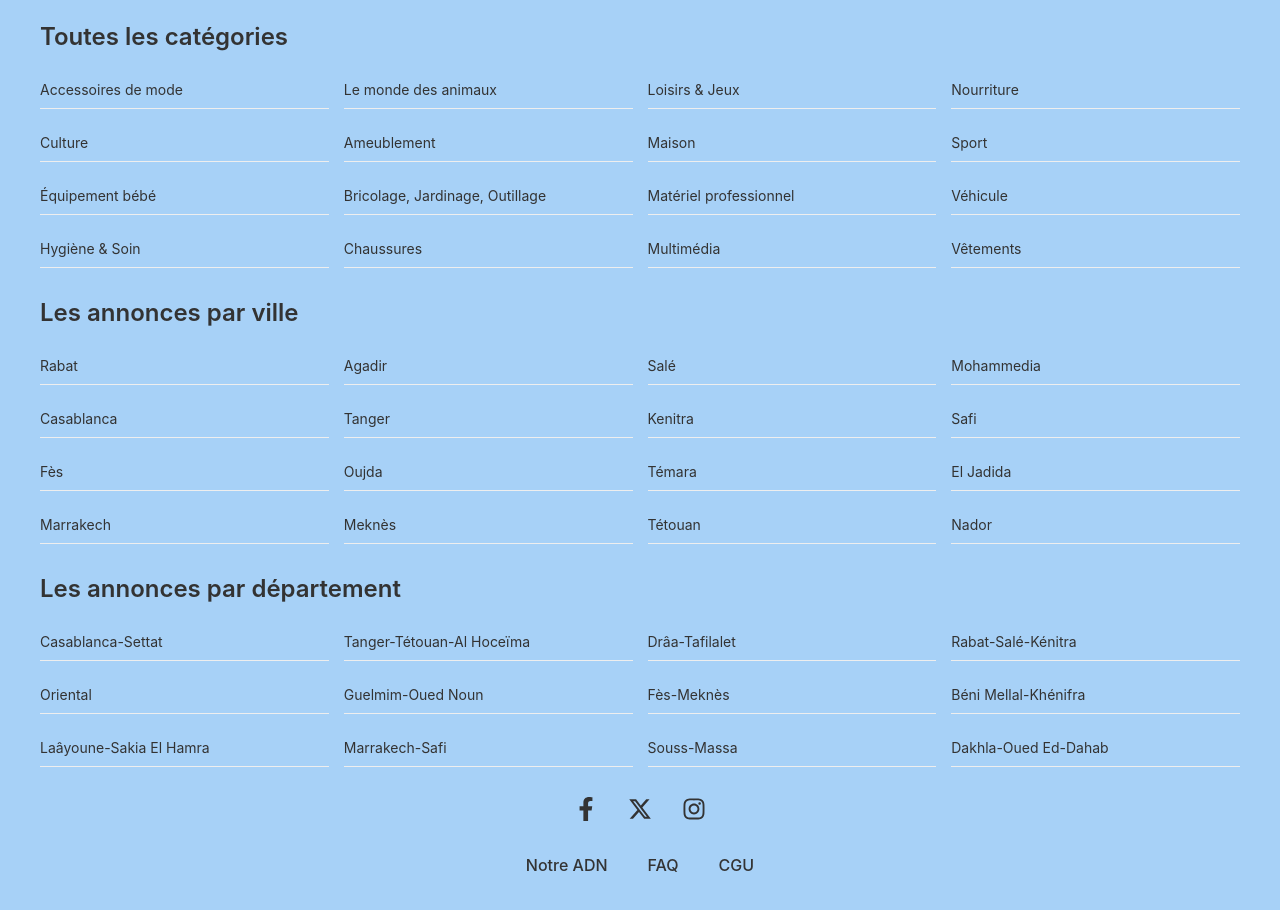
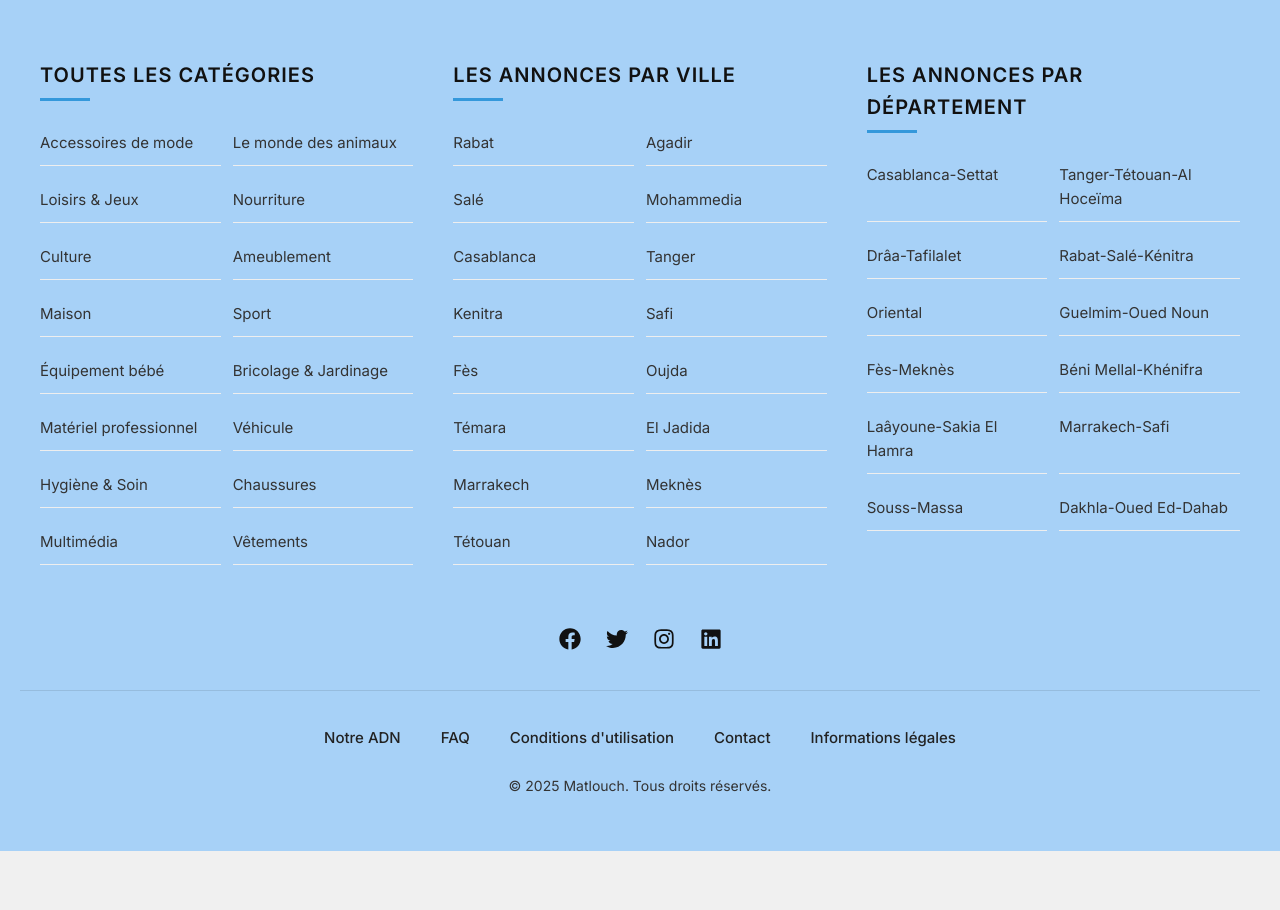
Before and after one commit to haytamnajim/matlou7ch-app, a React (Create React App) app: page / in a window 1280 px wide. Shown: the part 3920-4830 px from the top of the page. After the commit the page ends 4771 px from the top, so only its background shows below. Built offline with nearby package versions, Linux system fonts and the light colour scheme.

Commit message:
Refactoriser la logique et les styles du pied de page ; mettre à jour les icônes et les liens des réseaux sociaux

```diff
--- a/src/App.js
+++ b/src/App.js
@@ -39,32 +39,13 @@ function App() {
 function AppContent() {
   const location = useLocation();
 
-  // Pages qui utilisent le SimpleFooter
-  const simpleFooterPages = [
-    '/catalogue',
-    '/favoris',
-    '/messages',
-    '/profile',
-    '/mes-annonces',
-    '/profil-public',
-    '/modifier-profil',
-    '/parametres',
-    '/parametres/notifications',
-    '/parametres/email',
-    '/parametres/mot-de-passe',
-    '/parametres/utilisateurs-bloques',
-    '/parametres/supprimer-compte',
-    '/post-ad',
-    '/contact',
-    '/informations-legales'
-  ];
-
-  // Pages qui utilisent le Footer complet
-  const fullFooterPages = ['/', '/notre-adn', '/faq', '/cgu'];
+  // Pages qui utilisent le Footer complet (uniquement ces 3 pages)
+  const fullFooterPages = ['/', '/catalogue', '/notre-adn'];
 
   // Déterminer quel footer utiliser
-  const useSimpleFooter = simpleFooterPages.some(path => location.pathname.startsWith(path));
-  const useFullFooter = fullFooterPages.includes(location.pathname);
+  const useFullFooter = fullFooterPages.some(path => location.pathname === path);
+  // Toutes les autres pages utilisent le SimpleFooter
+  const useSimpleFooter = !useFullFooter;
 
   return (
     <div className="app-container">
@@ -94,7 +75,7 @@ function AppContent() {
         </Routes>
       </main>
       {useSimpleFooter && <SimpleFooter />}
-      {useFullFooter && <Footer type={location.pathname === '/' ? 'home' : 'catalogue'} />}
+      {useFullFooter && <Footer type={location.pathname === '/' ? 'home' : location.pathname === '/catalogue' ? 'catalogue' : 'notre-adn'} />}
     </div>
   );
 }
--- a/src/components/Footer.css
+++ b/src/components/Footer.css
@@ -1,80 +1,132 @@
+@import url('https://fonts.googleapis.com/css2?family=Inter:wght@400;500;600&display=swap');
+
 .app-footer {
   background-color: #a7d1f7;
-  padding: 40px 20px;
-  margin-top: 40px;
+  color: #111;
+  padding: 60px 20px 40px;
+  margin-top: 60px;
+  box-shadow: 0 -5px 15px rgba(0, 0, 0, 0.05);
+  font-family: 'Inter', sans-serif;
+  line-height: 1.6;
 }
 
 .footer-content {
   max-width: 1200px;
   margin: 0 auto;
+  display: grid;
+  grid-template-columns: repeat(auto-fit, minmax(250px, 1fr));
+  gap: 40px;
 }
 
 .footer-section {
-  margin-bottom: 30px;
+  margin-bottom: 20px;
 }
 
 .footer-title {
-  font-size: 24px;
-  color: #333;
+  font-size: 20px;
+  color: #111;
   margin-bottom: 20px;
   font-weight: 600;
+  text-transform: uppercase;
+  letter-spacing: 1px;
+  position: relative;
+  padding-bottom: 10px;
+}
+
+.footer-title::after {
+  content: '';
+  position: absolute;
+  left: 0;
+  bottom: 0;
+  width: 50px;
+  height: 3px;
+  background-color: #3498db;
 }
 
 .footer-grid {
   display: grid;
-  grid-template-columns: repeat(4, 1fr);
-  gap: 15px;
+  grid-template-columns: repeat(2, 1fr);
+  gap: 12px;
 }
 
 .footer-link {
-  color: #333;
+  color: #222;
   text-decoration: none;
-  font-size: 14px;
-  transition: color 0.2s;
+  font-size: 15px;
+  transition: all 0.3s ease;
+  display: block;
+  padding: 4px 0;
 }
 
 .footer-link:hover {
-  color: #4a56e2;
-  text-decoration: underline;
+  color: #3498db;
+  transform: translateX(5px);
 }
 
 .footer-social {
   display: flex;
   justify-content: center;
-  gap: 30px;
-  margin: 30px 0;
+  gap: 25px;
+  margin: 40px 0 30px;
 }
 
 .social-icon {
-  color: #333;
-  transition: color 0.2s;
+  color: #111;
+  font-size: 22px;
+  transition: all 0.3s ease;
 }
 
 .social-icon:hover {
-  color: #4a56e2;
+  color: #3498db;
+  transform: translateY(-5px);
+}
+
+.footer-bottom {
+  text-align: center;
+  padding-top: 30px;
+  margin-top: 30px;
+  border-top: 1px solid rgba(0, 0, 0, 0.1);
 }
 
 .footer-links {
   display: flex;
   justify-content: center;
-  gap: 40px;
-  margin-top: 20px;
+  flex-wrap: wrap;
+  gap: 20px;
+  margin-bottom: 20px;
 }
 
 .footer-page-link {
-  color: #333;
+  color: #222;
   text-decoration: none;
-  font-size: 16px;
+  font-size: 15px;
   font-weight: 500;
   transition: color 0.2s;
+  padding: 5px 10px;
 }
 
 .footer-page-link:hover {
-  color: #4a56e2;
+  color: #3498db;
+}
+
+.footer-copyright {
+  color: #333;
+  font-size: 14px;
+  font-weight: 400;
 }
 
 /* Responsive */
+@media (max-width: 992px) {
+  .footer-content {
+    grid-template-columns: repeat(2, 1fr);
+  }
+}
+
 @media (max-width: 768px) {
+  .footer-content {
+    grid-template-columns: 1fr;
+  }
+
   .footer-grid {
     grid-template-columns: repeat(2, 1fr);
   }
--- a/src/components/Footer.jsx
+++ b/src/components/Footer.jsx
@@ -1,12 +1,13 @@
 import React from 'react';
 import { Link } from 'react-router-dom';
+import { FaFacebook, FaTwitter, FaInstagram, FaLinkedin } from 'react-icons/fa';
 import './Footer.css';
 
 function Footer({ type }) {
-  // Afficher le footer complet uniquement sur les pages d'accueil, catalogue, notre-adn, faq et cgu
-  if (type !== 'home' && type !== 'catalogue' && type !== 'notre-adn' && type !== 'faq' && type !== 'cgu') {
-    return null;
-  }
+  // Le type est maintenant utilisé uniquement pour des personnalisations spécifiques à chaque page
+  // mais le footer s'affiche toujours car la logique d'affichage est gérée dans App.js
+
+  const currentYear = new Date().getFullYear();
 
   return (
     <footer className="app-footer">
@@ -25,7 +26,7 @@ function Footer({ type }) {
             <Link to="/catalogue?category=sport" className="footer-link">Sport</Link>
 
             <Link to="/catalogue?category=equipement-bebe" className="footer-link">Équipement bébé</Link>
-            <Link to="/catalogue?category=bricolage" className="footer-link">Bricolage, Jardinage, Outillage</Link>
+            <Link to="/catalogue?category=bricolage" className="footer-link">Bricolage & Jardinage</Link>
             <Link to="/catalogue?category=materiel-professionnel" className="footer-link">Matériel professionnel</Link>
             <Link to="/catalogue?category=vehicule" className="footer-link">Véhicule</Link>
 
@@ -81,30 +82,32 @@ function Footer({ type }) {
             <Link to="/catalogue?region=Dakhla-Oued-Ed-Dahab" className="footer-link">Dakhla-Oued Ed-Dahab</Link>
           </div>
         </section>
+      </div>
 
-        <div className="footer-social">
-          <a href="https://facebook.com" className="social-icon">
-            <svg xmlns="http://www.w3.org/2000/svg" viewBox="0 0 320 512" width="24" height="24">
-              <path fill="currentColor" d="M279.14 288l14.22-92.66h-88.91v-60.13c0-25.35 12.42-50.06 52.24-50.06h40.42V6.26S260.43 0 225.36 0c-73.22 0-121.08 44.38-121.08 124.72v70.62H22.89V288h81.39v224h100.17V288z"/>
-            </svg>
-          </a>
-          <a href="https://twitter.com" className="social-icon">
-            <svg xmlns="http://www.w3.org/2000/svg" viewBox="0 0 512 512" width="24" height="24">
-              <path fill="currentColor" d="M389.2 48h70.6L305.6 224.2 487 464H345L233.7 318.6 106.5 464H35.8L200.7 275.5 26.8 48H172.4L272.9 180.9 389.2 48zM364.4 421.8h39.1L151.1 88h-42L364.4 421.8z"/>
-            </svg>
-          </a>
-          <a href="https://instagram.com" className="social-icon">
-            <svg xmlns="http://www.w3.org/2000/svg" viewBox="0 0 448 512" width="24" height="24">
-              <path fill="currentColor" d="M224.1 141c-63.6 0-114.9 51.3-114.9 114.9s51.3 114.9 114.9 114.9S339 319.5 339 255.9 287.7 141 224.1 141zm0 189.6c-41.1 0-74.7-33.5-74.7-74.7s33.5-74.7 74.7-74.7 74.7 33.5 74.7 74.7-33.6 74.7-74.7 74.7zm146.4-194.3c0 14.9-12 26.8-26.8 26.8-14.9 0-26.8-12-26.8-26.8s12-26.8 26.8-26.8 26.8 12 26.8 26.8zm76.1 27.2c-1.7-35.9-9.9-67.7-36.2-93.9-26.2-26.2-58-34.4-93.9-36.2-37-2.1-147.9-2.1-184.9 0-35.8 1.7-67.6 9.9-93.9 36.1s-34.4 58-36.2 93.9c-2.1 37-2.1 147.9 0 184.9 1.7 35.9 9.9 67.7 36.2 93.9s58 34.4 93.9 36.2c37 2.1 147.9 2.1 184.9 0 35.9-1.7 67.7-9.9 93.9-36.2 26.2-26.2 34.4-58 36.2-93.9 2.1-37 2.1-147.8 0-184.8zM398.8 388c-7.8 19.6-22.9 34.7-42.6 42.6-29.5 11.7-99.5 9-132.1 9s-102.7 2.6-132.1-9c-19.6-7.8-34.7-22.9-42.6-42.6-11.7-29.5-9-99.5-9-132.1s-2.6-102.7 9-132.1c7.8-19.6 22.9-34.7 42.6-42.6 29.5-11.7 99.5-9 132.1-9s102.7-2.6 132.1 9c19.6 7.8 34.7 22.9 42.6 42.6 11.7 29.5 9 99.5 9 132.1s2.7 102.7-9 132.1z"/>
-            </svg>
-          </a>
-        </div>
+      <div className="footer-social">
+        <a href="https://facebook.com" target="_blank" rel="noopener noreferrer" className="social-icon">
+          <FaFacebook />
+        </a>
+        <a href="https://twitter.com" target="_blank" rel="noopener noreferrer" className="social-icon">
+          <FaTwitter />
+        </a>
+        <a href="https://instagram.com" target="_blank" rel="noopener noreferrer" className="social-icon">
+          <FaInstagram />
+        </a>
+        <a href="https://linkedin.com" target="_blank" rel="noopener noreferrer" className="social-icon">
+          <FaLinkedin />
+        </a>
+      </div>
 
+      <div className="footer-bottom">
         <div className="footer-links">
           <Link to="/notre-adn" className="footer-page-link">Notre ADN</Link>
           <Link to="/faq" className="footer-page-link">FAQ</Link>
-          <Link to="/cgu" className="footer-page-link">CGU</Link>
+          <Link to="/cgu" className="footer-page-link">Conditions d'utilisation</Link>
+          <Link to="/contact" className="footer-page-link">Contact</Link>
+          <Link to="/informations-legales" className="footer-page-link">Informations légales</Link>
         </div>
+        <p className="footer-copyright">© {currentYear} Matlouch. Tous droits réservés.</p>
       </div>
     </footer>
   );
--- a/src/components/SimpleFooter.css
+++ b/src/components/SimpleFooter.css
@@ -1,63 +1,82 @@
-
+@import url('https://fonts.googleapis.com/css2?family=Inter:wght@400;500;600&display=swap');
 
 .simple-footer {
   background-color: #a7d1f7;
-  padding: 30px 20px;
+  color: #111;
+  font-family: 'Inter', sans-serif;
+  padding: 50px 20px;
   display: flex;
   flex-direction: column;
   align-items: center;
   margin-top: auto;
-  color: #333;
-  box-shadow: 0 -5px 15px rgba(0,0,0,0.05);
+  box-shadow: 0 -5px 15px rgba(0, 0, 0, 0.05);
+  text-align: center;
 }
 
 .simple-footer-links {
   display: flex;
-  gap: 40px;
+  flex-wrap: wrap;
+  justify-content: center;
+  gap: 30px;
   margin-bottom: 25px;
 }
 
 .simple-footer-links .footer-link {
-  color: #333;
+  color: #111;
   text-decoration: none;
-  font-size: 16px;
+  font-size: 15px;
   font-weight: 500;
-  transition: color 0.2s;
+  transition: all 0.3s ease;
+  padding: 4px 8px;
 }
 
 .simple-footer-links .footer-link:hover {
-  color: #4a56e2;
+  color: #3498db;
   text-decoration: underline;
 }
 
 .simple-footer-social {
   display: flex;
-  gap: 30px;
-  margin: 10px 0;
+  justify-content: center;
+  gap: 20px;
+  margin: 20px 0;
 }
 
 .simple-footer-social .social-icon {
-  color: #333;
-  transition: color 0.2s;
-  width: 36px;
-  height: 36px;
+  color: #111;
+  font-size: 18px;
+  transition: all 0.3s ease;
+  width: 40px;
+  height: 40px;
   border-radius: 50%;
+  background-color: rgba(0, 0, 0, 0.08);
   display: flex;
   align-items: center;
   justify-content: center;
-  background-color: rgba(0,0,0,0.05);
 }
 
 .simple-footer-social .social-icon:hover {
-  color: #4a56e2;
-  transform: translateY(-3px);
-  transition: transform 0.3s, color 0.2s;
+  color: #3498db;
+  transform: translateY(-4px);
+  background-color: rgba(0, 0, 0, 0.1);
 }
 
+.simple-footer-copyright {
+  margin-top: 20px;
+  color: #444;
+  font-size: 14px;
+  font-weight: 400;
+}
+
+/* Responsive */
 @media (max-width: 480px) {
   .simple-footer-links {
     flex-direction: column;
     align-items: center;
     gap: 15px;
   }
+
+  .simple-footer-social {
+    gap: 16px;
+  }
 }
```
Also changed, not shown: src/components/SimpleFooter.jsx (+32 -14 lines).
